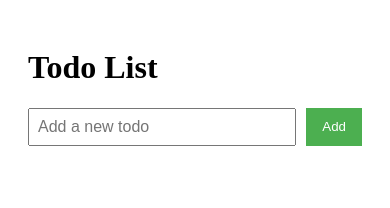
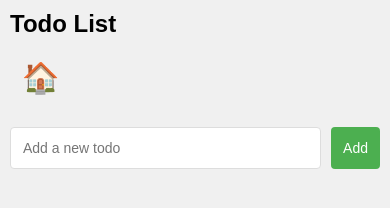
Before and after one commit to Shadab-2604/ToDo, a website: page public/index.html in a window 390 px wide. Drawn offline with Linux system fonts and the light colour scheme; no server answers.

Commit message:
added a reload btn

```diff
--- a/public/index.html
+++ b/public/index.html
@@ -8,7 +8,10 @@
 </head>
 <body>
     <div class="container">
-        <h1>Todo List</h1>
+        <div class="header">
+            <h1>Todo List</h1>
+            <button class="home-button" onclick="reloadPage()">🏠</button>
+        </div>
         <div class="input-container">
             <input type="text" id="todoInput" placeholder="Add a new todo">
             <button onclick="addTodo()">Add</button>
--- a/public/script.js
+++ b/public/script.js
@@ -30,8 +30,9 @@ function displayTodos(todos) {
 
     todos.forEach(todo => {
         const li = document.createElement('li');
+        li.classList.add(todo.completed ? 'completed' : ''); // Ternary class assignment
         li.innerHTML = `
-            <div class="${todo.completed ? 'completed' : ''}">
+            <div>
                 <input type="checkbox" ${todo.completed ? 'checked' : ''}
                        onchange="toggleTodo('${todo._id}', this.checked)">
                 <span>${todo.text}</span>
@@ -71,7 +72,7 @@ async function addTodo() {
         const data = await response.json();
         console.log('Added todo:', data);
         input.value = '';
-        fetchTodos();
+        fetchTodos();  // Refetch todos after adding
     } catch (error) {
         console.error('Error adding todo:', error);
         showError(error.message);
@@ -92,7 +93,7 @@ async function toggleTodo(id, completed) {
             throw new Error('Failed to update todo');
         }
 
-        fetchTodos();
+        fetchTodos();  // Refetch todos after toggling
     } catch (error) {
         console.error('Error toggling todo:', error);
         showError('Failed to update todo');
@@ -116,7 +117,7 @@ async function editTodo(id, currentText) {
             throw new Error('Failed to update todo');
         }
 
-        fetchTodos();
+        fetchTodos();  // Refetch todos after editing
     } catch (error) {
         console.error('Error editing todo:', error);
         showError('Failed to update todo');
@@ -135,7 +136,7 @@ async function deleteTodo(id) {
             throw new Error('Failed to delete todo');
         }
 
-        fetchTodos();
+        fetchTodos();  // Refetch todos after deleting
     } catch (error) {
         console.error('Error deleting todo:', error);
         showError('Failed to delete todo');
@@ -143,4 +144,4 @@ async function deleteTodo(id) {
 }
 
 // Initial load
-fetchTodos();
+document.addEventListener('DOMContentLoaded', fetchTodos);
--- a/public/styles.css
+++ b/public/styles.css
@@ -1,7 +1,37 @@
+* {
+    box-sizing: border-box;
+}
+
+body {
+    font-family: Arial, sans-serif;
+    margin: 0;
+    padding: 0;
+    background-color: #f0f0f0;
+}
+
 .container {
     max-width: 600px;
     margin: 0 auto;
     padding: 20px;
+}
+
+.header {
+    display: flex;
+    justify-content: space-between;
+    align-items: center;
+    margin-bottom: 20px;
+}
+
+h1 {
+    margin: 0;
+    font-size: 24px;
+}
+
+.home-button {
+    font-size: 24px;
+    background: none;
+    border: none;
+    cursor: pointer;
 }
 
 .input-container {
@@ -14,6 +44,8 @@ input {
     flex-grow: 1;
     padding: 8px;
     font-size: 16px;
+    border: 1px solid #ddd;
+    border-radius: 4px;
 }
 
 button {
@@ -21,6 +53,7 @@ button {
     background-color: #4CAF50;
     color: white;
     border: none;
+    border-radius: 4px;
     cursor: pointer;
 }
 
@@ -39,7 +72,9 @@ li {
     justify-content: space-between;
     padding: 10px;
     margin-bottom: 5px;
-    background-color: #f9f9f9;
+    background-color: #fff;
+    border-radius: 4px;
+    border: 1px solid #ddd;
 }
 
 .completed {
@@ -52,3 +87,30 @@ li {
     margin-bottom: 10px;
     display: none;
 }
+
+/* Responsive design */
+@media (max-width: 600px) {
+    .container {
+        padding: 10px;
+    }
+
+    .header {
+        flex-direction: column;
+        align-items: flex-start;
+    }
+
+    .home-button {
+        font-size: 30px;
+        margin-top: 10px;
+    }
+
+    input {
+        padding: 12px;
+        font-size: 14px;
+    }
+
+    button {
+        padding: 12px;
+        font-size: 14px;
+    }
+}
```
